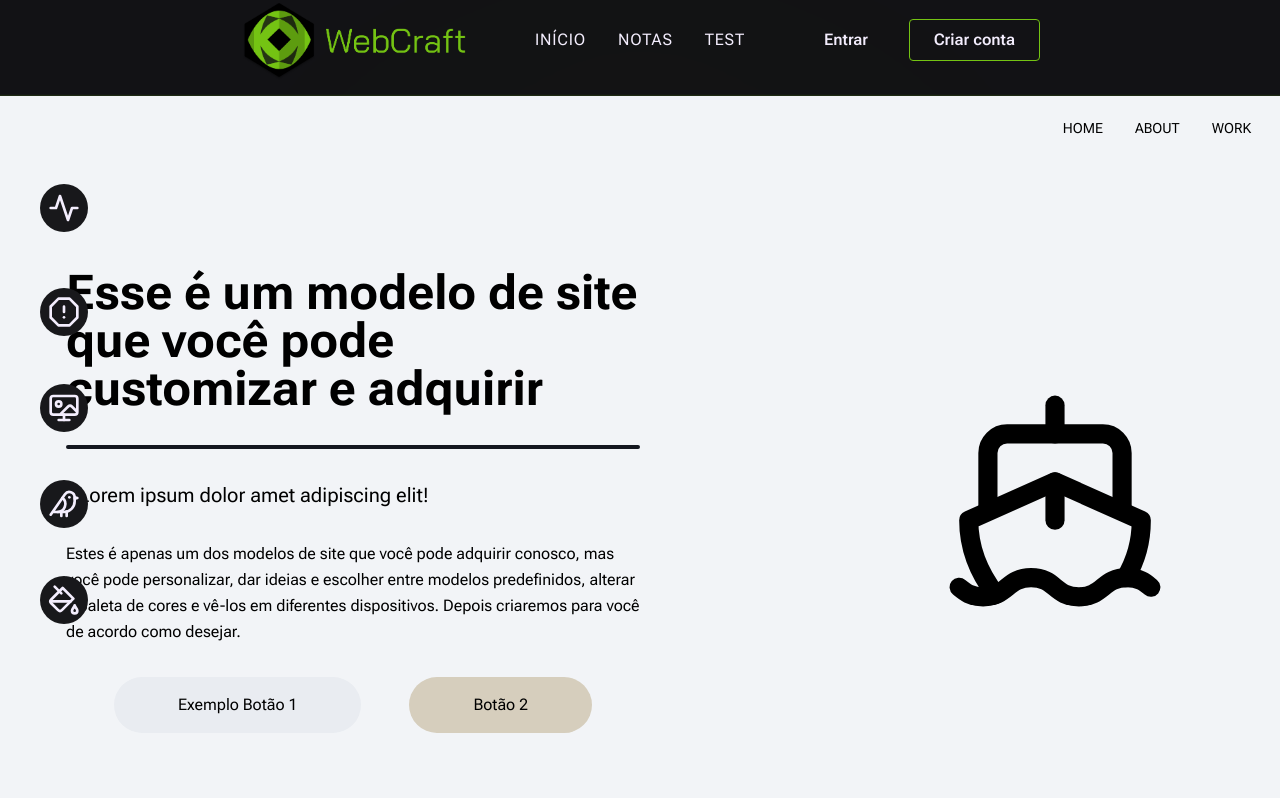
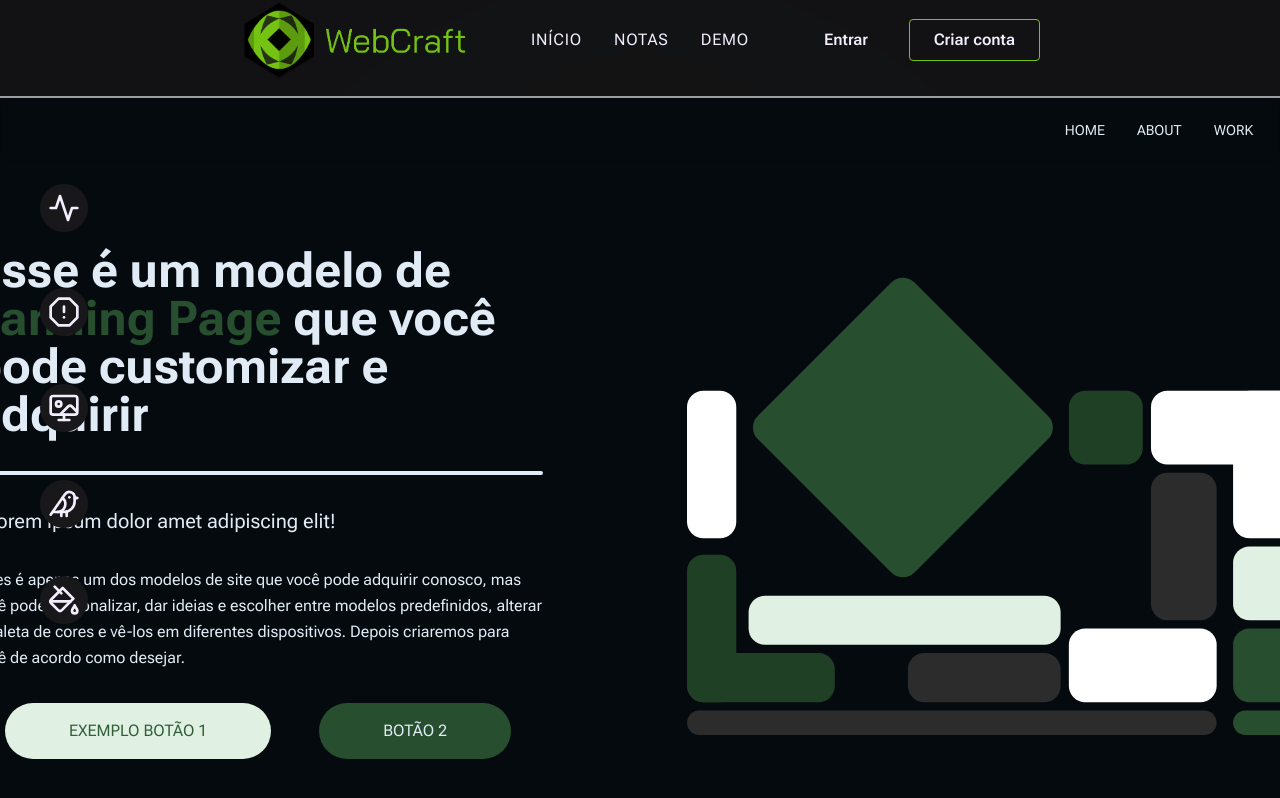
Before and after one commit to juicerq/Notes, a Next.js app in the folder web/: page /test in a window 1280 px wide. Built offline with nearby package versions, Linux system fonts and the light colour scheme; no server answers; a web font is replaced by a local one.

Commit message:
landing page preview 3 containers done

```diff
--- a/web/src/app/globals.css
+++ b/web/src/app/globals.css
@@ -19,3 +19,26 @@
     @apply absolute w-auto p-2 m-2 min-w-max left-14 rounded-md shadow-md text-mainPalette-text bg-gray-900 border-2 border-mainPalette-primaryButton text-xs font-bold transition-all duration-100 scale-0 origin-left;
   }
 }
+
+:root {
+  --text-color:
+}
+
+*{
+  scroll-behavior: smooth
+}
+
+.remove-scrollbar {
+  overflow-y: scroll;
+  scrollbar-width: none; /* Firefox */
+  -ms-overflow-style: none;  /* Internet Explorer 10+ */
+}
+.remove-scrollbar::-webkit-scrollbar { /* WebKit */
+  width: 0;
+  height: 0;
+}
+
+.backdrop-blur {
+  backdrop-filter: blur(4px);
+  -webkit-backdrop-filter: blur(4px);
+}
--- a/web/src/app/test/page.tsx
+++ b/web/src/app/test/page.tsx
@@ -7,7 +7,7 @@ export default function Test() {
   return (
     <div className="h-full w-full flex justify-center items-center">
       <SideBar />
-      <div className="h-[810px] fixed top-24 w-[1660px] rounded-lg shadow shadow-mainPalette-primaryButton overflow-y-scroll">
+      <div className="h-[810px] fixed top-24 w-[1660px] rounded-lg border-2 border-mainPalette0-text overflow-y-scroll remove-scrollbar">
         <LandingPage />
       </div>
     </div>
--- a/web/src/components/Header.tsx
+++ b/web/src/components/Header.tsx
@@ -32,7 +32,7 @@ export default function Header() {
           <li className="navbar-li">Notas</li>
         </Link>
         <Link href="/test">
-          <li className="navbar-li">Test</li>
+          <li className="navbar-li">Demo</li>
         </Link>
       </ul>
 
--- a/web/src/components/Hero.tsx
+++ b/web/src/components/Hero.tsx
@@ -6,8 +6,8 @@ export default function Hero() {
       <div className="flex flex-col items-center w-full gap-6 md:w-2/3 px-4">
         <h1 className="text-zinc-300 text-5xl">
           Welcome to{' '}
-          <span className="text-mainPalette-primaryButton"> WebCraft</span> <br />{' '}
-          showcase website
+          <span className="text-mainPalette-primaryButton"> WebCraft</span>{' '}
+          <br /> showcase website
         </h1>
         <p className="text-mainPalette-text text-lg leading-relaxed w-2/3 ">
           With a deep understanding of your unique needs, I&apos;ll create a{' '}
--- a/web/src/components/SitePreview/LandingPage.tsx
+++ b/web/src/components/SitePreview/LandingPage.tsx
@@ -1,39 +1,58 @@
-import { BoxSelect, Ship } from 'lucide-react'
+import { AlarmClock, BarChart4, BoxSelect, Building2, Ship } from 'lucide-react'
+import art from '../../assets/Art.svg'
+import Image from 'next/image'
 
 export default function LandingPage() {
   return (
-    <div className="h-[810px] relative">
+    <div className="h-[810px] relative text-previewPalette0-text">
       {/* HEADER */}
-      <div className="w-[1660px] px-12 h-16 flex justify-between items-center bg-transparent fixed">
+      <div className="w-[1660px] px-12 h-16 flex justify-between items-center bg-transparent backdrop-blur z-20 fixed">
         <div className="flex items-center justify-center text-previewPalette0-text">
           <BoxSelect size={48} />
           <p>Logo</p>
         </div>
 
-        <ul className="flex gap-8 text-previewPalette0-text-text uppercase text-sm ">
+        <ul className="flex gap-8 uppercase text-sm ">
+          <a href="#home">
             <li className="cursor-pointer hover:text-previewPalette0-primaryButton transition-all">
               Home
             </li>
+          </a>
+          <a href="#about">
             <li className="cursor-pointer hover:text-previewPalette0-primaryButton transition-all">
               About
             </li>
+          </a>
+          <a href="#work">
             <li className="cursor-pointer hover:text-previewPalette0-primaryButton transition-all">
               Work
             </li>
+          </a>
+          <a href="#skills">
             <li className="cursor-pointer hover:text-previewPalette0-primaryButton transition-all">
               Skills
             </li>
+          </a>
+          <a href="#contact">
             <li className="cursor-pointer hover:text-previewPalette0-primaryButton transition-all">
               Contact
             </li>
+          </a>
         </ul>
       </div>
       {/* Content */}
-      <div className="bg-previewPalette0-bg grid grid-cols-2 h-full">
-        <div className="flex flex-col justify-center items-start gap-8 ml-64">
+      {/* Container 1 */}
+      <div
+        id="home"
+        className="bg-previewPalette0-bg flex justify-center items-center gap-36 h-full"
+      >
+        <div className="flex flex-col justify-center items-start gap-8 w-[570px]">
           <h2 className="text-5xl font-bold">
-            <span className="text-5xl">E</span>sse é um modelo de site que você
-            pode customizar e adquirir
+            Esse é um modelo de{' '}
+            <span className="text-previewPalette0-primaryButton">
+              Landing Page
+            </span>{' '}
+            que você pode customizar e adquirir
           </h2>
           <div className="border-2 w-full border-previewPalette0-text rounded-full" />
           <p className="text-xl"> • Lorem ipsum dolor amet adipiscing elit!</p>
@@ -44,28 +63,169 @@ export default function LandingPage() {
             diferentes dispositivos. Depois criaremos para você de acordo como
             desejar.
           </p>
-          <div className="flex justify-center gap-12 w-full">
-            <button className="rounded-full bg-previewPalette0-secondaryButton py-4 transition-colors px-16">
+          <div className="flex justify-center gap-12 w-full ">
+            <button className="rounded-full hover:-translate-y-[3px] transition-all text-previewPalette0-accent uppercase bg-previewPalette0-secondaryButton py-4 px-16">
               Exemplo Botão 1
             </button>
-            <button className="rounded-full bg-previewPalette0-primaryButton py-4 transition-colors px-16">
+            <button className="rounded-full hover:-translate-y-[3px] transition-all hover:shadow-md hover:shadow-previewPalette0-extra bg-previewPalette0-primaryButton uppercase py-4 px-16">
               Botão 2
             </button>
           </div>
         </div>
-        <div className="flex flex-col justify-center items-center">
-          <Ship size={230} />
+        <div className="flex flex-col relative justify-center items-center text-previewPalette0-text">
+          <Image src={art} width={620} height={620} alt="art" />
         </div>
       </div>
-      <div className="grid grid-cols-2 h-full border-dashed border">
-        <div className="flex flex-col justify-center items-center">
-          <h2 className="text-4xl">
-            Lorem ipsum, dolor sit amet consectetur adipisicing elit. Eaque a
-            magni. Animi, illum ullam laborum quo nobis explicabo.
+      {/* Container 2 */}
+      <div
+        id="about"
+        className="bg-previewPalette0-bg flex flex-col justify-center items-center gap-16 h-full"
+      >
+        <h2 className="text-5xl font-bold text-center">
+          Conheca um pouco a <br />
+          <span className="text-previewPalette0-primaryButton">
+            [Nome da empresa]
+          </span>{' '}
         </h2>
+
+        <div className="flex gap-36 relative justify-center items-center text-previewPalette0-text">
+          <div className="w-80 h-80 p-6 rounded-xl bg-previewPalette0-extra flex flex-col justify-center items-center gap-6">
+            <BarChart4 size={64} />
+            <h4 className="text-2xl font-bold text-previewPalette0-">
+              Exemplo 1
+            </h4>
+            <p className="text-center text-sm leading-relaxed">
+              Lorem ipsum dolor sit amet consectetur adipisicing elit. Enim est
+              molestiae odio rerum bus nesciunt incidunt Lorem ipsum dolor sit
+              amet consectetur.
+            </p>
           </div>
-        <div className="flex flex-col justify-center items-center">
-          <Ship size={230} />
+          <div className="w-80 h-80 p-6 rounded-xl bg-previewPalette0-extra flex flex-col justify-center items-center gap-6">
+            <AlarmClock size={64} />
+            <h4 className="text-2xl font-bold text-previewPalette0-">
+              Exemplo 2
+            </h4>
+            <p className="text-center text-sm leading-relaxed">
+              Lorem ipsum dolor sit amet consectetur adipisicing elit. Enim est
+              molestiae odio rerum bus nesciunt incidunt Lorem ipsum dolor sit
+              amet consectetur.
+            </p>
+          </div>
+          <div className="w-80 h-80 p-6 rounded-xl bg-previewPalette0-extra flex flex-col justify-center items-center gap-6">
+            <Building2 size={64} />
+            <h4 className="text-2xl font-bold text-previewPalette0-">
+              Exemplo 3
+            </h4>
+            <p className="text-center text-sm leading-relaxed">
+              Lorem ipsum dolor sit amet consectetur adipisicing elit. Enim est
+              molestiae odio rerum bus nesciunt incidunt Lorem ipsum dolor sit
+              amet consectetur.
+            </p>
+          </div>
+        </div>
+      </div>
+      {/* Container 3 */}
+      <div
+        id="work"
+        className="bg-previewPalette0-bg flex flex-col justify-center items-center gap-16 h-full"
+      >
+        <h2 className="text-5xl font-bold text-center">Nosso trabalho</h2>
+        <div className="flex justify-center items-center gap-32">
+          {/* Img + text */}
+          <div className="w-64">
+            <Ship size={264} className="text-previewPalette0-primaryButton" />
+            <p>
+              Lorem ipsum dolor sit amet consectetur adipisicing elit. Totam
+              tempora rem molestiae facilis et necessitatibus cupiditate sunt?
+              Quo mollitia.
+            </p>
+          </div>
+          {/* Circles */}
+          <div className="text-previewPalette0-bg grid grid-cols-4 gap-12">
+            <div className="w-20 h-20 p-6 relative rounded-t-full bg-previewPalette0-secondaryButton flex flex-col justify-center items-center gap-6">
+              <BarChart4 size={64} />
+              <p className="text-previewPalette0-bg text-center absolute -bottom-3 w-20 bg-previewPalette0-secondaryButton rounded-b-xl">
+                Descricao
+              </p>
+            </div>
+            <div className="w-20 h-20 p-6 rounded-full bg-previewPalette0-secondaryButton flex flex-col justify-center items-center gap-6">
+              <Building2 size={64} />
+            </div>
+            <div className="w-20 h-20 p-6 rounded-full bg-previewPalette0-secondaryButton flex flex-col justify-center items-center gap-6">
+              <BarChart4 size={64} />
+            </div>
+            <div className="w-20 h-20 p-6 rounded-full bg-previewPalette0-secondaryButton flex flex-col justify-center items-center gap-6">
+              <Building2 size={64} />
+            </div>
+            <div className="w-20 h-20 p-6 rounded-full bg-previewPalette0-secondaryButton flex flex-col justify-center items-center gap-6">
+              <BarChart4 size={64} />
+            </div>
+            <div className="w-20 h-20 p-6 rounded-full bg-previewPalette0-secondaryButton flex flex-col justify-center items-center gap-6">
+              <Building2 size={64} />
+            </div>
+            <div className="w-20 h-20 p-6 rounded-full bg-previewPalette0-secondaryButton flex flex-col justify-center items-center gap-6">
+              <BarChart4 size={64} />
+            </div>
+            <div className="w-20 h-20 p-6 rounded-full bg-previewPalette0-secondaryButton flex flex-col justify-center items-center gap-6">
+              <Building2 size={64} />
+            </div>
+          </div>
+        </div>
+      </div>
+      {/* Container 4 */}
+      <div
+        id="skills"
+        className="bg-previewPalette0-bg flex flex-col justify-center items-center gap-16 h-full"
+      >
+        <h2 className="text-5xl font-bold text-center">
+          Conheca um pouco a <br />
+          <span className="text-previewPalette0-primaryButton">
+            [Nome da empresa]
+          </span>{' '}
+        </h2>
+
+        <div className="flex gap-36 relative justify-center items-center text-previewPalette0-text">
+          <div className="w-80 h-80 p-6 rounded-xl bg-previewPalette0-extra flex flex-col justify-center items-center gap-6">
+            <BarChart4 size={64} />
+            <h4 className="text-2xl font-bold text-previewPalette0-">
+              Exemplo 1
+            </h4>
+            <p className="text-center text-sm leading-relaxed">
+              Lorem ipsum dolor sit amet consectetur adipisicing elit. Enim est
+              molestiae odio rerum bus nesciunt incidunt Lorem ipsum dolor sit
+              amet consectetur.
+            </p>
+          </div>
+          <div className="w-80 h-80 rounded-lg bg-previewPalette0-extra"></div>
+          <div className="w-80 h-80 rounded-lg bg-previewPalette0-extra"></div>
+        </div>
+      </div>
+      {/* Container 5 */}
+      <div
+        id="contact"
+        className="bg-previewPalette0-bg flex flex-col justify-center items-center gap-16 h-full"
+      >
+        <h2 className="text-5xl font-bold text-center">
+          Conheca um pouco a <br />
+          <span className="text-previewPalette0-primaryButton">
+            [Nome da empresa]
+          </span>{' '}
+        </h2>
+
+        <div className="flex gap-36 relative justify-center items-center text-previewPalette0-text">
+          <div className="w-80 h-80 p-6 rounded-xl bg-previewPalette0-extra flex flex-col justify-center items-center gap-6">
+            <BarChart4 size={64} />
+            <h4 className="text-2xl font-bold text-previewPalette0-">
+              Exemplo 1
+            </h4>
+            <p className="text-center text-sm leading-relaxed">
+              Lorem ipsum dolor sit amet consectetur adipisicing elit. Enim est
+              molestiae odio rerum bus nesciunt incidunt Lorem ipsum dolor sit
+              amet consectetur.
+            </p>
+          </div>
+          <div className="w-80 h-80 rounded-lg bg-previewPalette0-extra"></div>
+          <div className="w-80 h-80 rounded-lg bg-previewPalette0-extra"></div>
         </div>
       </div>
     </div>
```
Also changed, not shown: web/tailwind.config.js (+8 -19 lines), web/src/assets/art.svg (added). Lines whose indentation alone changed are shown as unchanged.
